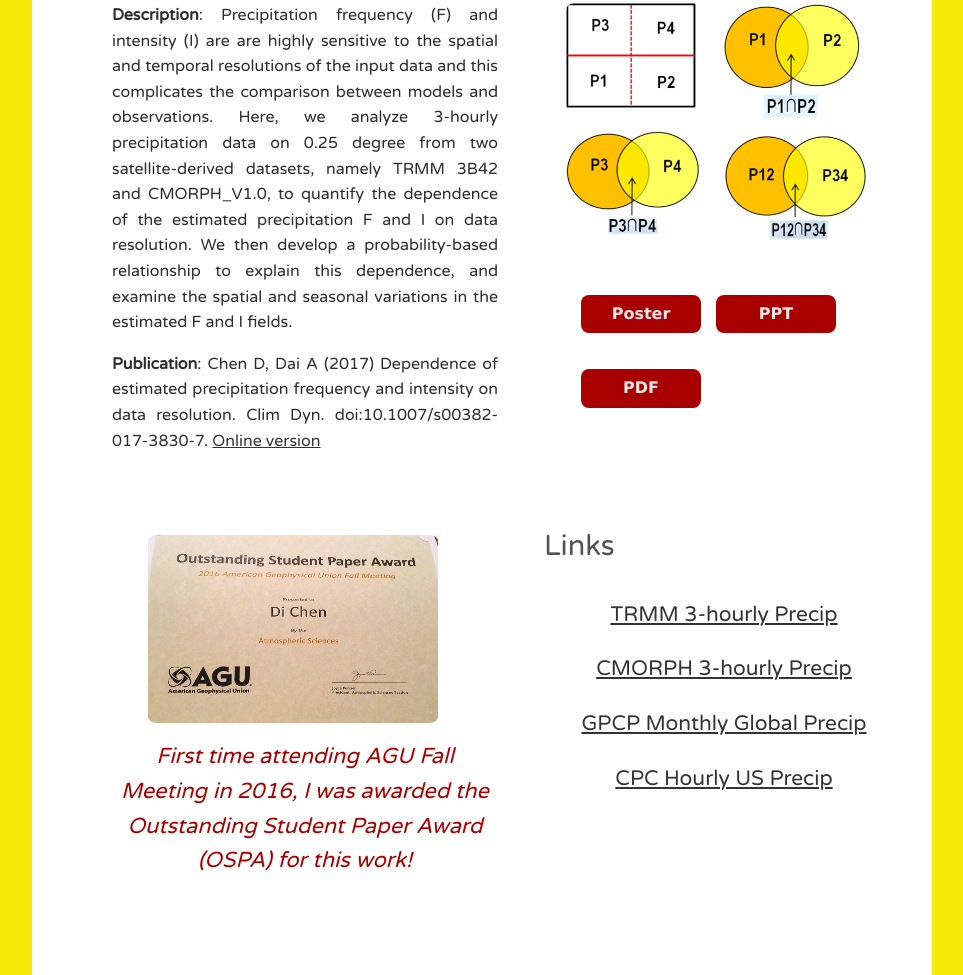
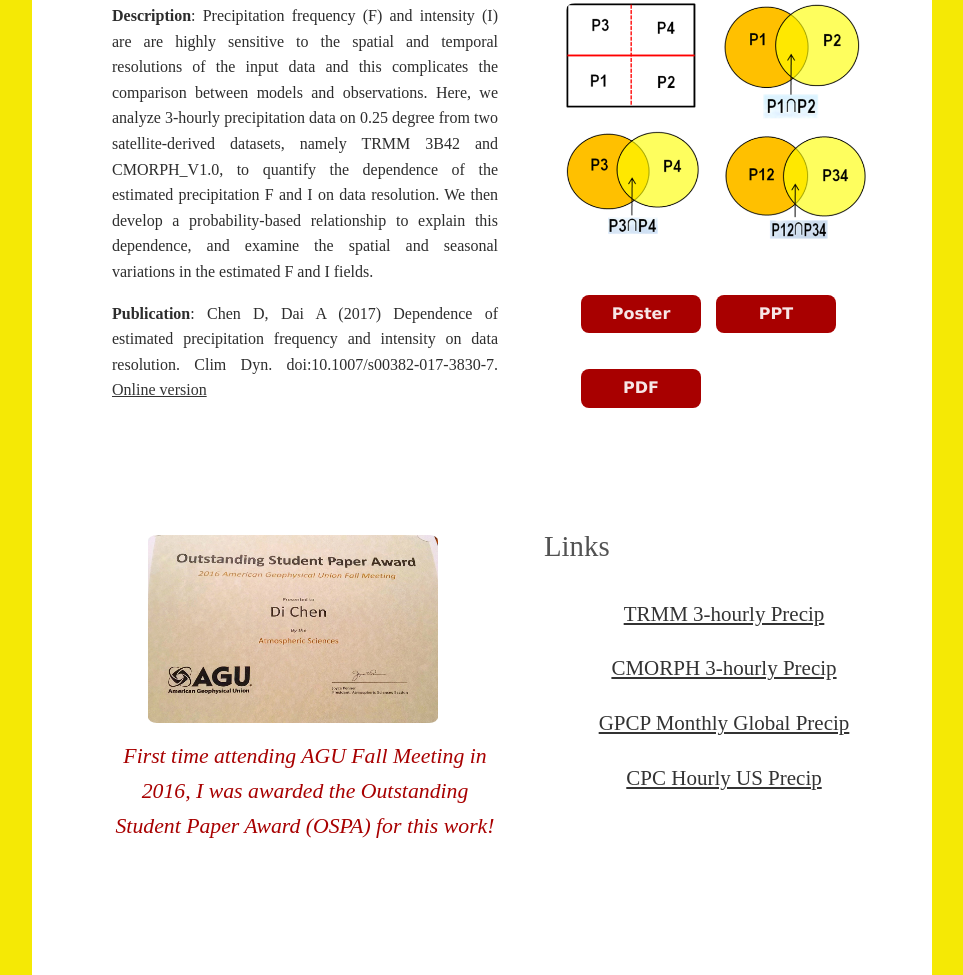
Before and after one commit to vitacd/vitacd.github.io, a plain HTML site: page R1.html in a window 1280 px wide. Shown: the part 245-1220 px from the top of the page, without its empty margins (158-1121 px from the left). Drawn offline with Linux system fonts and the light colour scheme.

Commit message:
Add files via upload

```diff
--- a/default.css
+++ b/default.css
@@ -27,7 +27,7 @@ h2 {
 	padding: 0;
 	text-transform: none;
 	text-align: justify;
-	font-family: Varela Round;
+	font-family: Constantia;
 	font-size: 1.18em;
 	font-weight: 200;
 	color: #2D2D2D;
@@ -37,7 +37,7 @@ h3 {
 	padding: 60;
 	text-transform: none;
 	text-align: justify;
-	font-family: Varela Round;
+	font-family: Constantia;
 	font-size: 1em;
 	font-weight: 100;
 	color: #2D2D2D;
@@ -58,7 +58,7 @@ h5 {
 	padding: 36;
 	text-transform: none;
 	text-align: center;
-	font-family: Varela Round;
+	font-family: Constantia;
 	font-size: 1.36em;
 	font-weight: 100;
 	font-style: italic;
@@ -80,7 +80,7 @@ h7 {
 	padding: 80;
 	text-transform: none;
 	text-align: center;
-	font-family: Varela Round;
+	font-family: Constantia;
 	font-size: 21px;
 	font-weight: 100;
 	color: #2D2D2D;
@@ -114,7 +114,7 @@ p, ol, ul {
 
 p {
 	line-height: 160%;
-	font-family: Varela Round;
+	font-family: Constantia;
 
 }
 
```
